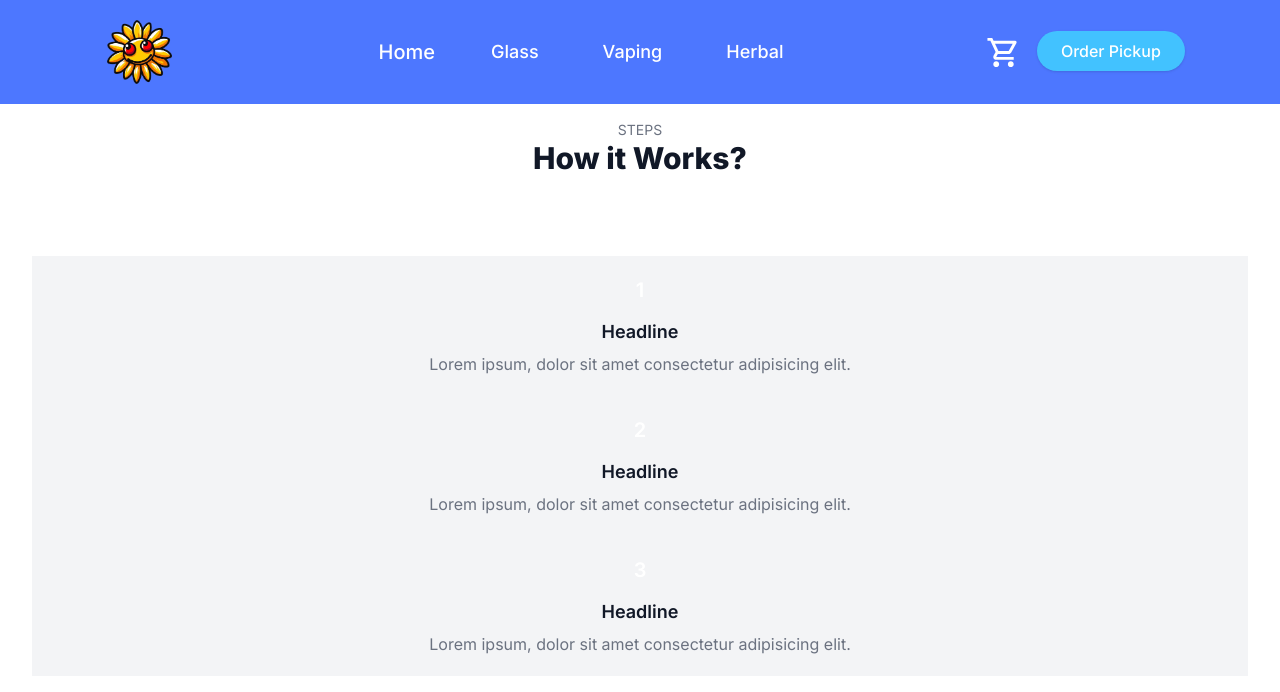
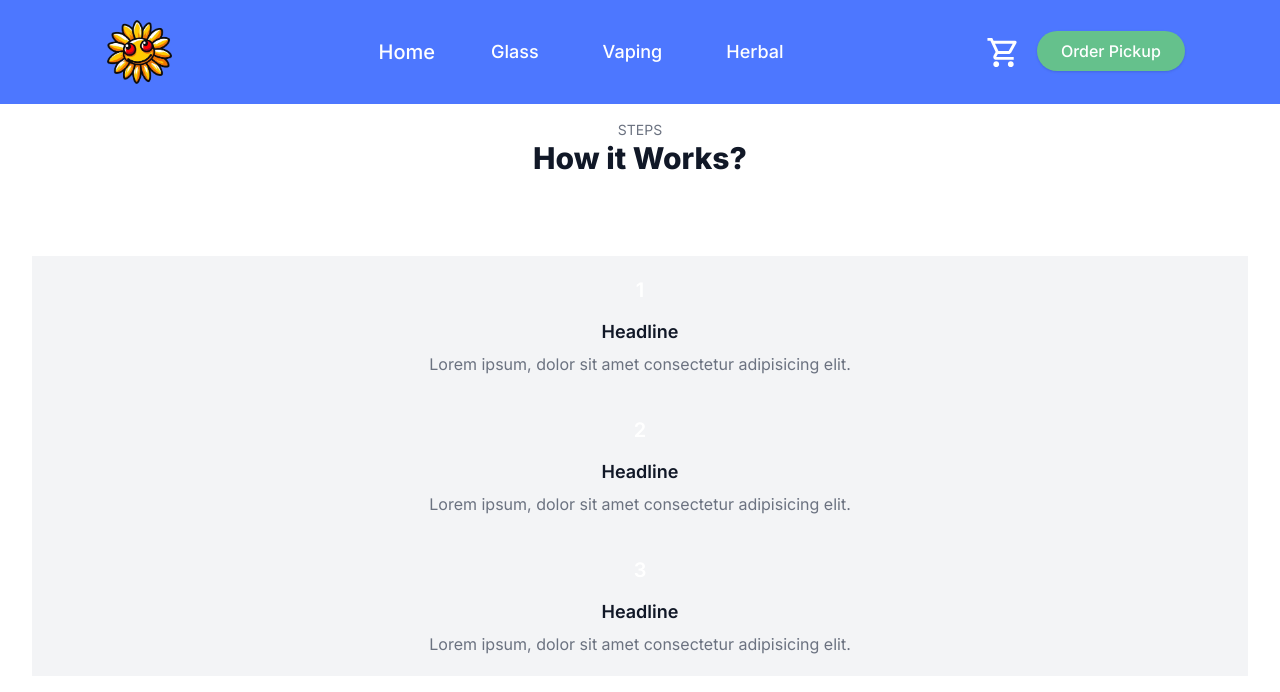
Before and after one commit to Faisahl/smokefront, a Next.js app: page /how-to-pickup in a window 1280 px wide. Shown: the top 692 px of the page. Built offline with nearby package versions, Linux system fonts and the light colour scheme.

Commit message:
color changes

```diff
--- a/tailwind.config.ts
+++ b/tailwind.config.ts
@@ -33,7 +33,7 @@ module.exports = {
           55: '#04e762'
         },
         custo: {
-          50: '#42C2FF',
+          50: '#65C18C',
           51: '#4D77FF',
           52: '#FBFD8A'
         }
@@ -46,3 +46,4 @@ module.exports = {
 }
 // 7286D3
 export default config;
+// 42C2FF
```
